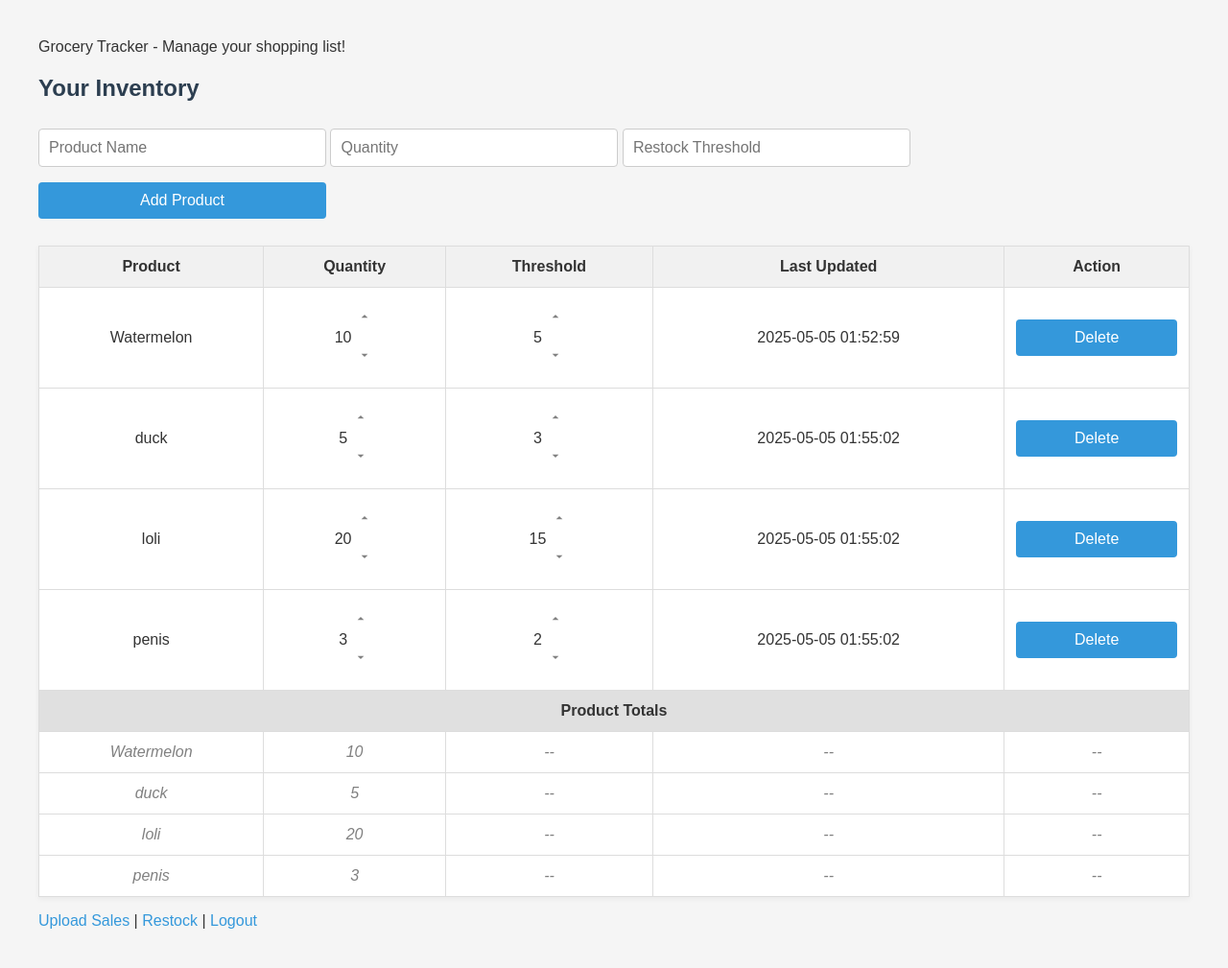
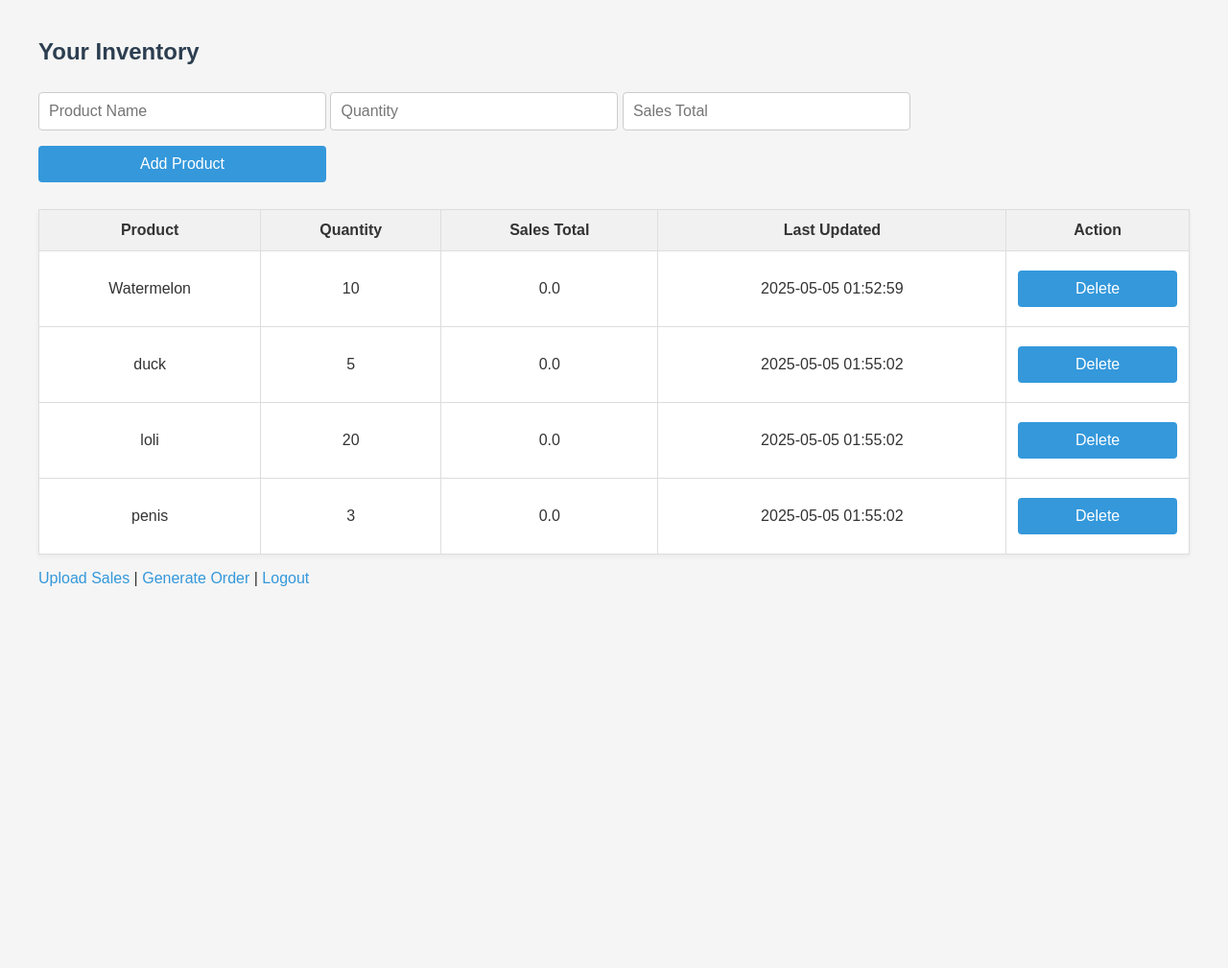
Before and after one commit to Dirkhart1/CS-362, a Flask app: page /inventory in a window 1280 px wide. Shown: the whole page at 96% size. After the commit the page ends 611 px from the top, so only its background shows below. Run offline with Flask 3, Linux system fonts and the light colour scheme; a user stored in the database is signed in; data comes from the database, SQL or seed files in the repository; both versions use the stored data as it was after the commit.

Commit message:
removed threshold, added order generator

```diff
--- a/app.py
+++ b/app.py
@@ -1,11 +1,11 @@
 from flask import Flask, render_template, request, redirect, session, flash
 from auth import register_user, login_user, logout_user, is_logged_in, get_current_user
-from inventory import add_product, get_inventory, delete_product, update_product
+from inventory import add_product, get_inventory, delete_product
 from file_handler import allowed_sales_file, process_sales_file
 from restocking import get_low_stock_items, restock_item, alert_user_on_low_stock
+from order_generator import generate_order
 from database import init_db
 from dotenv import load_dotenv
-from collections import defaultdict
 import os
 import json
 import math
@@ -19,7 +19,7 @@ UPLOAD_FOLDER = 'uploads'
 os.makedirs(UPLOAD_FOLDER, exist_ok=True)
 app.config['UPLOAD_FOLDER'] = UPLOAD_FOLDER
 
-# Initialize DB
+# Initialize database
 init_db()
 
 @app.route('/')
@@ -64,58 +64,13 @@ def inventory():
             user_id,
             request.form['product_name'],
             int(request.form['quantity']),
-            int(request.form['threshold'])
+            float(request.form['sales_total'])
         )
         flash("Product added.")
         return redirect('/inventory')
 
-    alert_user_on_low_stock(user_id)
     items = get_inventory(user_id)
-
-    # Compute totals
-    totals = defaultdict(int)
-    for item in items:
-        totals[item[1]] += item[2]
-
-    return render_template('inventory.html', items=items, totals=totals)
-
-@app.route('/update_quantity', methods=['POST'])
-def update_quantity():
-    user_id = get_current_user()
-    if not user_id:
-        return redirect('/login')
-
-    product_id = request.form.get('product_id')
-    direction = request.form.get('direction')
-
-    items = get_inventory(user_id)
-    for item in items:
-        if str(item[0]) == product_id:
-            current_quantity = item[2]
-            new_quantity = current_quantity + 1 if direction == 'up' else max(0, current_quantity - 1)
-            update_product(product_id, user_id, quantity=new_quantity)
-            break
-
-    return redirect('/inventory')
-
-@app.route('/update_threshold', methods=['POST'])
-def update_threshold():
-    user_id = get_current_user()
-    if not user_id:
-        return redirect('/login')
-
-    product_id = request.form.get('product_id')
-    direction = request.form.get('direction')
-
-    items = get_inventory(user_id)
-    for item in items:
-        if str(item[0]) == product_id:
-            current_threshold = item[3]
-            new_threshold = current_threshold + 1 if direction == 'up' else max(0, current_threshold - 1)
-            update_product(product_id, user_id, threshold=new_threshold)
-            break
-
-    return redirect('/inventory')
+    return render_template('inventory.html', items=items)
 
 @app.route('/delete', methods=['POST'])
 def delete():
@@ -162,8 +117,7 @@ def confirm():
         name = request.form[f'product_name_{i}']
         quantity = int(request.form[f'quantity_{i}'])
         sale_total = float(request.form[f'sale_total_{i}'])
-        threshold = math.ceil(sale_total * 0.25)
-        add_product(user_id, name, quantity, threshold)
+        add_product(user_id, name, quantity, sale_total)
 
     flash("Products successfully added to inventory.")
     return redirect('/inventory')
@@ -183,5 +137,33 @@ def restock():
     items = get_low_stock_items(user_id)
     return render_template('restock.html', items=items)
 
+@app.route('/generate-order')
+def generate_order_view():
+    user_id = get_current_user()
+    if not user_id:
+        return redirect('/login')
+
+    raw_inventory = get_inventory(user_id)
+    inventory_data = {item[1]: item[2] for item in raw_inventory}
+
+    sales_path = os.path.join(app.config['UPLOAD_FOLDER'], 'processed_sales.json')
+    if not os.path.exists(sales_path):
+        flash("No processed sales data found. Upload a sales file first.")
+        return redirect('/upload')
+
+    with open(sales_path, 'r') as f:
+        sales_json = json.load(f)
+
+    sales_data = {}
+    for product in sales_json['products']:
+        name = product['productname']
+        total = float(product['saleTotal'])
+        avg = total / 7
+        sales_data.setdefault(name, []).extend([avg] * 7)
+
+    suggested_order = generate_order(inventory_data, sales_data, forecast_days=7, safety_stock=2)
+
+    return render_template('order.html', order=suggested_order)
+
 if __name__ == '__main__':
     app.run(debug=True)
--- a/inventory.py
+++ b/inventory.py
@@ -1,15 +1,14 @@
-# inventory.py
 from database import get_db_connection
 from datetime import datetime
 
 # Add a new product for a specific user
-def add_product(user_id, product_name, quantity, threshold):
+def add_product(user_id, product_name, quantity, sales_total):
     conn = get_db_connection()
     cur = conn.cursor()
     cur.execute('''
-        INSERT INTO inventory (user_id, product_name, quantity, threshold)
-        VALUES (?, ?, ?, ?)
-    ''', (user_id, product_name, quantity, threshold))
+        INSERT INTO inventory (user_id, product_name, quantity, sales_total, last_updated)
+        VALUES (?, ?, ?, ?, ?)
+    ''', (user_id, product_name, quantity, sales_total, datetime.now()))
     conn.commit()
     conn.close()
 
@@ -18,7 +17,7 @@ def get_inventory(user_id):
     conn = get_db_connection()
     cur = conn.cursor()
     cur.execute('''
-        SELECT id, product_name, quantity, threshold, last_updated
+        SELECT id, product_name, quantity, sales_total, last_updated
         FROM inventory
         WHERE user_id = ?
         ORDER BY product_name
@@ -27,8 +26,8 @@ def get_inventory(user_id):
     conn.close()
     return items
 
-# Update a product's quantity and/or threshold
-def update_product(product_id, user_id, quantity=None, threshold=None):
+# Update a product's quantity or sales_total
+def update_product(product_id, user_id, quantity=None, sales_total=None):
     conn = get_db_connection()
     cur = conn.cursor()
 
@@ -39,12 +38,12 @@ def update_product(product_id, user_id, quantity=None, threshold=None):
             WHERE id = ? AND user_id = ?
         ''', (quantity, datetime.now(), product_id, user_id))
 
-    if threshold is not None:
+    if sales_total is not None:
         cur.execute('''
             UPDATE inventory
-            SET threshold = ?, last_updated = ?
+            SET sales_total = ?, last_updated = ?
             WHERE id = ? AND user_id = ?
-        ''', (threshold, datetime.now(), product_id, user_id))
+        ''', (sales_total, datetime.now(), product_id, user_id))
 
     conn.commit()
     conn.close()
--- a/templates/inventory.html
+++ b/templates/inventory.html
@@ -5,10 +5,6 @@
     <link rel="stylesheet" href="/static/style.css">
 </head>
 <body>
-    <div class="grocery-tracker">
-        Grocery Tracker - Manage your shopping list!
-    </div>
-
     <h2>Your Inventory</h2>
 
     {% with messages = get_flashed_messages() %}
@@ -21,80 +17,28 @@
       {% endif %}
     {% endwith %}
 
+    <!-- Form to add a new product -->
     <form method="POST">
         <input name="product_name" placeholder="Product Name" required>
         <input name="quantity" type="number" placeholder="Quantity" required>
-        <input name="threshold" type="number" placeholder="Restock Threshold" required>
+        <input name="sales_total" type="number" placeholder="Sales Total" required>
         <button type="submit">Add Product</button>
     </form>
 
-    <table id="inventoryTable">
+    <!-- Inventory Table -->
+    <table>
         <tr>
             <th>Product</th>
             <th>Quantity</th>
-            <th>Threshold</th>
+            <th>Sales Total</th>
             <th>Last Updated</th>
             <th>Action</th>
         </tr>
-
         {% for item in items %}
         <tr>
             <td>{{ item[1] }}</td>
-
-            <!-- Quantity -->
-            <td style="text-align: center;">
-                <div style="display: flex; align-items: center; justify-content: center;">
-                    <span>{{ item[2] }}</span>
-                    <div style="display: flex; flex-direction: column; margin-left: 4px;">
-                        <form method="POST" action="/update_quantity" style="margin: 0;">
-                            <input type="hidden" name="product_id" value="{{ item[0] }}">
-                            <input type="hidden" name="direction" value="up">
-                            <button type="submit" style="background: none; border: none; padding: 2px; border-radius: 50%; transition: background-color 0.2s;" onmouseover="this.style.backgroundColor='#e0e0e0'" onmouseout="this.style.backgroundColor='transparent'">
-                                <svg width="16" height="16" viewBox="0 0 24 24" fill="gray" xmlns="http://www.w3.org/2000/svg">
-                                    <path d="M7 14l5-5 5 5H7z"/>
-                                </svg>
-                            </button>
-                        </form>
-                        <form method="POST" action="/update_quantity" style="margin: 0;">
-                            <input type="hidden" name="product_id" value="{{ item[0] }}">
-                            <input type="hidden" name="direction" value="down">
-                            <button type="submit" style="background: none; border: none; padding: 2px; border-radius: 50%; transition: background-color 0.2s;" onmouseover="this.style.backgroundColor='#e0e0e0'" onmouseout="this.style.backgroundColor='transparent'">
-                                <svg width="16" height="16" viewBox="0 0 24 24" fill="gray" xmlns="http://www.w3.org/2000/svg">
-                                    <path d="M7 10l5 5 5-5H7z"/>
-                                </svg>
-                            </button>
-                        </form>
-                    </div>
-                </div>
-            </td>
-
-            <!-- Threshold -->
-            <td style="text-align: center;">
-                <div style="display: flex; align-items: center; justify-content: center;">
-                    <span>{{ item[3] }}</span>
-                    <div style="display: flex; flex-direction: column; margin-left: 4px;">
-                        <form method="POST" action="/update_threshold" style="margin: 0;">
-                            <input type="hidden" name="product_id" value="{{ item[0] }}">
-                            <input type="hidden" name="direction" value="up">
-                            <button type="submit" style="background: none; border: none; padding: 2px; border-radius: 50%; transition: background-color 0.2s;" onmouseover="this.style.backgroundColor='#e0e0e0'" onmouseout="this.style.backgroundColor='transparent'">
-                                <svg width="16" height="16" viewBox="0 0 24 24" fill="gray" xmlns="http://www.w3.org/2000/svg">
-                                    <path d="M7 14l5-5 5 5H7z"/>
-                                </svg>
-                            </button>
-                        </form>
-                        <form method="POST" action="/update_threshold" style="margin: 0;">
-                            <input type="hidden" name="product_id" value="{{ item[0] }}">
-                            <input type="hidden" name="direction" value="down">
-                            <button type="submit" style="background: none; border: none; padding: 2px; border-radius: 50%; transition: background-color 0.2s;" onmouseover="this.style.backgroundColor='#e0e0e0'" onmouseout="this.style.backgroundColor='transparent'">
-                                <svg width="16" height="16" viewBox="0 0 24 24" fill="gray" xmlns="http://www.w3.org/2000/svg">
-                                    <path d="M7 10l5 5 5-5H7z"/>
-                                </svg>
-                            </button>
-                        </form>
-                    </div>
-                </div>
-            </td>
-
+            <td>{{ item[2] }}</td>
+            <td>{{ item[3] }}</td>
             <td>{{ item[4] }}</td>
             <td>
                 <form method="POST" action="/delete" style="margin: 0;">
@@ -104,25 +48,12 @@
             </td>
         </tr>
         {% endfor %}
-
-        <tr>
-            <th colspan="5" style="background-color: #e0e0e0; text-align: center;">Product Totals</th>
-        </tr>
-
-        {% for name, total in totals.items() %}
-        <tr style="color: gray; font-style: italic;">
-            <td>{{ name }}</td>
-            <td>{{ total }}</td>
-            <td>--</td>
-            <td>--</td>
-            <td>--</td>
-        </tr>
-        {% endfor %}
     </table>
 
     <p>
         <a href="/upload">Upload Sales</a> |
-        <a href="/restock">Restock</a> |
+        <a href="/generate-order">Generate Order</a> |
+        <!--<a href="/restock">Restock</a> |-->
         <a href="/logout">Logout</a>
     </p>
 </body>
```
Also changed, not shown: order_generator.py (added, +20 -0 lines), templates/order.html (added, +29 -0 lines), store.db.
